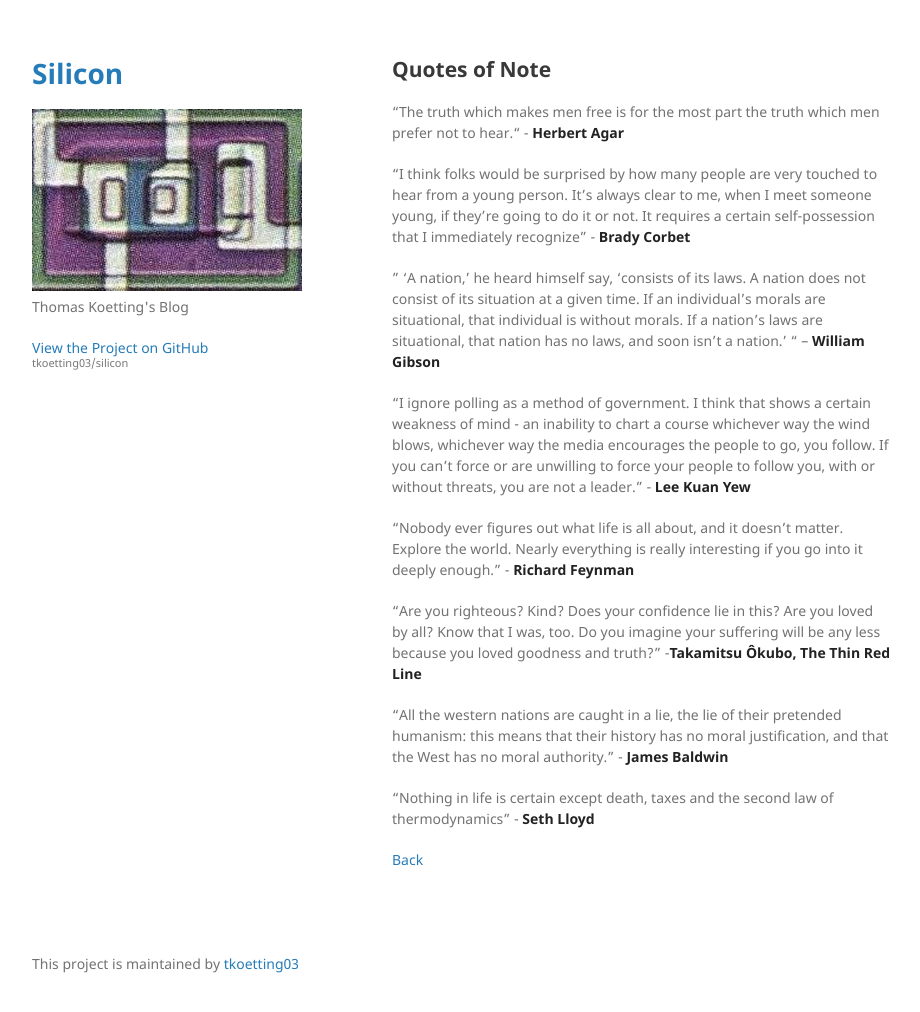
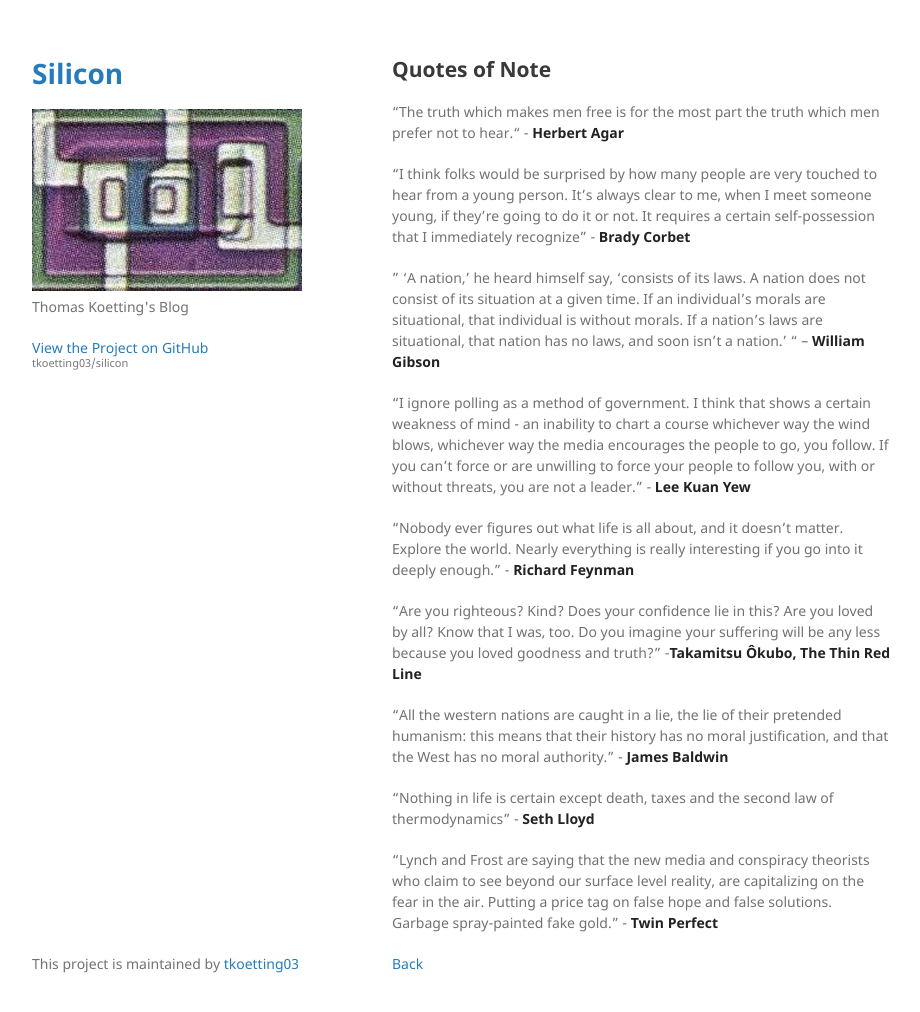
Before and after one commit to tkoetting03/silicon, a Jekyll site: the page built from quotes.md, in a window 1280 px wide and 1044 px high. Shown: the top 1012 px of the window, without its empty margins (178-1098 px from the left). Built offline with Jekyll 4.4.1, drawn with Linux system fonts in a browser that asks for light colours; our own code applies the rules of GitHub Pages for plain Markdown files.

Commit message:
Update quotes.md

```diff
--- a/quotes.md
+++ b/quotes.md
@@ -16,5 +16,7 @@
 
 "Nothing in life is certain except death, taxes and the second law of thermodynamics" - **Seth Lloyd**
 
+"Lynch and Frost are saying that the new media and conspiracy theorists who claim to see beyond our surface level reality, are capitalizing on the fear in the air. Putting a price tag on false hope and false solutions. Garbage spray-painted fake gold." - **Twin Perfect**
+
 
 [Back](./)
```
